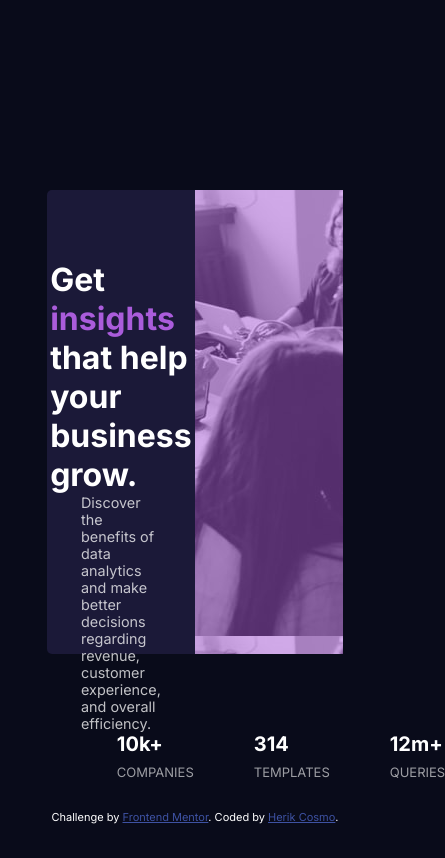
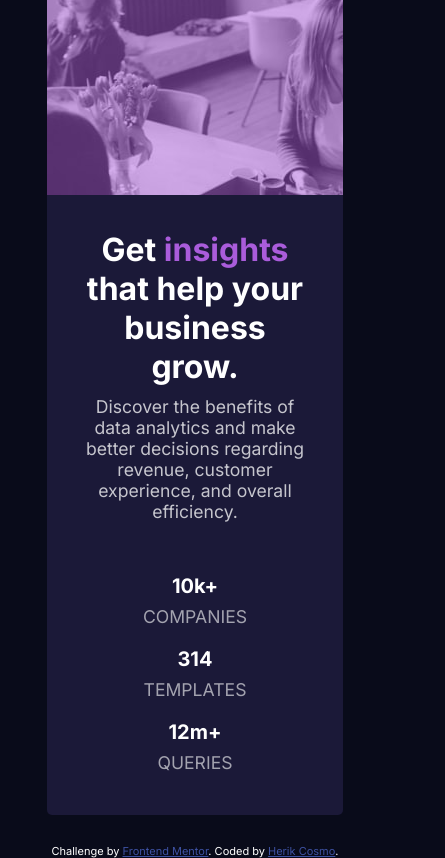
Before and after one commit to HerikCosmo/praticas-frontend, a plain HTML site: page newbie/stats-preview-card-component-main/index.html in a window 390 px wide. Shown: the whole page, 445 px wide, since content can reach past the window. Drawn offline with Linux system fonts and the light colour scheme.

Commit message:
design responsivo incompleto

```diff
--- a/newbie/stats-preview-card-component-main/index.html
+++ b/newbie/stats-preview-card-component-main/index.html
@@ -21,13 +21,13 @@
   experience, and overall efficiency.</p>
         <div class="dados">
           <div class="dado">
-            <span>10k+</span> COMPANIES
+            <span>10k+</span>COMPANIES
           </div>
           <div class="dado">
-            <span>314</span> TEMPLATES
+            <span>314</span>TEMPLATES
           </div>
           <div class="dado">
-            <span>12m+</span>  QUERIES
+            <span>12m+</span>QUERIES
           </div>
         </div>
 
@@ -36,11 +36,11 @@
         <div class="image"></div>
       </div>
     </div>
-    <div class="attribution">
-      Challenge by <a href="https://www.frontendmentor.io?ref=challenge" target="_blank">Frontend Mentor</a>.
-      Coded by <a href="https://github.com/HerikCosmo" target="_blank">Herik Cosmo</a>.
-    </div>
   </main>
+  <div class="attribution">
+    Challenge by <a href="https://www.frontendmentor.io?ref=challenge" target="_blank">Frontend Mentor</a>.
+    Coded by <a href="https://github.com/HerikCosmo" target="_blank">Herik Cosmo</a>.
+  </div>
 
 
 </body>
--- a/newbie/stats-preview-card-component-main/style/style.css
+++ b/newbie/stats-preview-card-component-main/style/style.css
@@ -20,7 +20,7 @@ main{
 }
 .card{
     width: 76vw;
-    height: 55vh;
+    min-height: 360px;
     display: flex;
     background-color: hsl(244, 38%, 16%);
     border-radius: 5px;
@@ -79,5 +79,73 @@ main{
     font-size: 20px;
     margin-bottom: 8px;
 }
-.attribution { font-size: 11px; text-align: center; position:absolute; bottom: 20px;}
+.attribution { font-size: 11px; text-align: center; position:relative; text-align: center;}
 .attribution a { color: hsl(228, 45%, 44%); }
+
+@media only screen and (max-width: 1024px){
+    .card{
+        padding: 0;
+    }
+    .info{
+        width: 50%;
+        padding: 35px;
+        padding-bottom :0;
+    }
+    .info > p{
+        font-size: 1.1em;
+    }
+
+    .dados > *{
+        font-size: 1.1em;
+    }
+
+    .info > *{
+        margin-bottom: 10px;
+    }
+    .dados{
+        margin: 42px 0;
+        width: 100%;
+    }
+    .dado{
+        margin-right: 10px;
+        margin-bottom: 20px;
+    }
+}
+
+@media only screen and (max-width: 768px){
+    .card{
+        flex-direction:column-reverse;
+        margin: 0 auto;
+        height: 785px;
+    }
+
+    .bg-image, .image{
+        height: 245px;
+        width: 100%;
+    }
+
+    .info{
+        flex-direction: column;
+        width: 100%;
+        text-align: center;
+    }
+
+    .dados{
+        flex-direction: column;
+        align-items: center;
+    }
+    .dado{
+        margin-right:0;
+    }
+
+    .dado:last-child{
+        margin-bottom: 0;
+    }
+    .bg-image{
+        background-position: center top;
+    }
+
+    .attribution{
+        bottom: 0px;
+    }
+}
```
